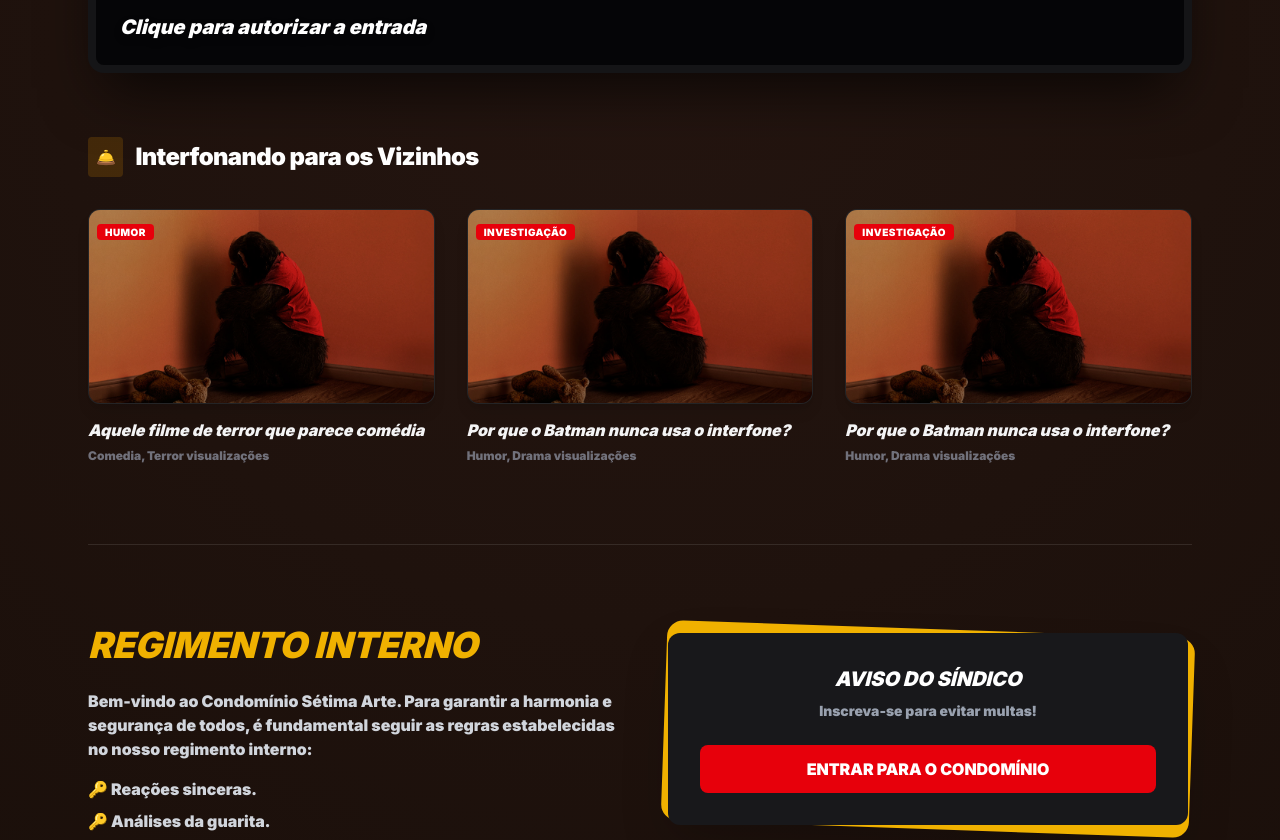
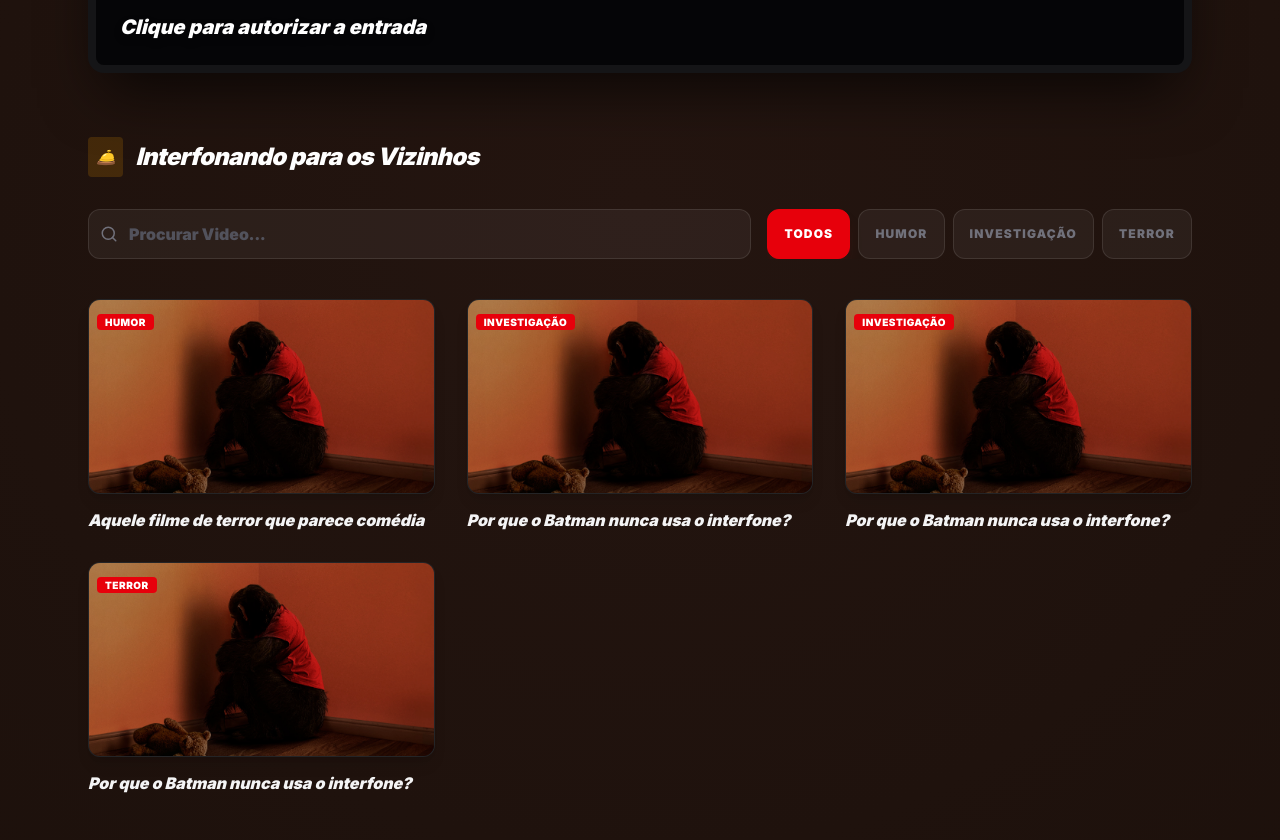
Before and after one commit to MatheusDuarteM/portaria7, a Next.js app: page / in a window 1280 px wide. Shown: the part 940-1780 px from the top of the page. Built offline with nearby package versions, Linux system fonts and the light colour scheme.

Commit message:
Criado notas especificas e feito uma media de nota e adicionado campo de filtagem dos videos

```diff
--- a/components/components-feedback/section-feedback.tsx
+++ b/components/components-feedback/section-feedback.tsx
@@ -1,26 +1,81 @@
 "use client";
-import { useState } from "react";
+import { useState, useMemo } from "react";
 import { movies, MovieFeedback } from "@/lib/valuesPage";
 import Image from "next/image";
-import { X } from "lucide-react"; // Importe para um ícone de fechar mais elegante
+import { X, Search, Filter } from "lucide-react";
 
 export function SectionFeedback() {
   const [selected, setSelected] = useState<MovieFeedback | null>(null);
+  const [searchTerm, setSearchTerm] = useState("");
+  const [activeCategory, setActiveCategory] = useState("Todos");
+
+  // 1. Extrair categorias únicas automaticamente
+  const categories = useMemo(() => {
+    const cats = movies.map((m) => m.category);
+    return ["Todos", ...Array.from(new Set(cats))];
+  }, []);
+
+  // 2. Filtrar a lista de filmes baseada nos estados
+  const filteredMovies = useMemo(() => {
+    return movies.filter((movie) => {
+      const matchesSearch = movie.title
+        .toLowerCase()
+        .includes(searchTerm.toLowerCase());
+      const matchesCategory =
+        activeCategory === "Todos" || movie.category === activeCategory;
+      return matchesSearch && matchesCategory;
+    });
+  }, [searchTerm, activeCategory]);
 
   return (
     <section className="mb-20 px-4 md:px-0" id="videos">
-      {/* Título com ajuste de responsividade */}
-      <h2 className="text-xl md:text-2xl font-bold flex items-center gap-3 text-white mb-8 tracking-tight">
+      <h2 className="text-xl md:text-2xl font-bold flex items-center gap-3 text-white mb-8 tracking-tight italic">
         <span className="bg-yellow-600/20 p-2 rounded text-base">🛎️</span>
         Interfonando para os Vizinhos
       </h2>
 
-      {/* Grid Responsiva: 1 coluna no mobile, 2 no tablet, 3 no desktop */}
+      {/* --- ÁREA DE FILTROS --- */}
+      <div className="flex flex-col md:flex-row gap-4 mb-10">
+        {/* Busca por Nome */}
+        <div className="relative flex-1">
+          <Search
+            className="absolute left-3 top-1/2 -translate-y-1/2 text-zinc-500"
+            size={18}
+          />
+          <input
+            type="text"
+            placeholder="Procurar Video..."
+            className="w-full bg-white/5 border border-white/10 rounded-xl py-3 pl-10 pr-4 text-white placeholder:text-zinc-600 focus:outline-none focus:border-red-600/50 transition"
+            value={searchTerm}
+            onChange={(e) => setSearchTerm(e.target.value)}
+          />
+        </div>
+
+        {/* Filtro por Categorias */}
+        <div className="flex gap-2 overflow-x-auto pb-2 md:pb-0 no-scrollbar">
+          {categories.map((cat) => (
+            <button
+              key={cat}
+              onClick={() => setActiveCategory(cat)}
+              className={`px-4 py-2 rounded-xl text-xs font-bold uppercase tracking-widest border transition-all whitespace-nowrap ${
+                activeCategory === cat
+                  ? "bg-red-600 border-red-600 text-white shadow-lg shadow-red-900/20"
+                  : "bg-white/5 border-white/10 text-zinc-500 hover:text-white hover:border-white/20"
+              }`}
+            >
+              {cat}
+            </button>
+          ))}
+        </div>
+      </div>
+
+      {/* --- GRID DE VÍDEOS FILTRADOS --- */}
+      {filteredMovies.length > 0 ? (
         <div className="grid grid-cols-1 sm:grid-cols-2 md:grid-cols-3 gap-6 md:gap-8">
-        {movies.map((movie, i) => (
+          {filteredMovies.map((movie, i) => (
             <div
               key={i}
-            className="group cursor-pointer flex flex-col"
+              className="group cursor-pointer flex flex-col animate-in fade-in zoom-in duration-300"
               onClick={() => setSelected(movie)}
             >
               <div className="aspect-video bg-zinc-900 rounded-xl mb-4 overflow-hidden relative border border-white/5 shadow-lg group-hover:border-red-600/30 transition-all">
@@ -29,7 +84,6 @@ export function SectionFeedback() {
                     {movie.category}
                   </span>
                 </div>
-
                 <Image
                   src={movie.imageUrl}
                   alt={movie.title}
@@ -37,32 +91,32 @@ export function SectionFeedback() {
                   sizes="(max-width: 768px) 100vw, 33vw"
                   className="object-cover group-hover:scale-105 transition duration-500 z-10"
                 />
-
-              {/* Overlay suave para melhorar leitura do hover no mobile */}
                 <div className="absolute inset-0 bg-black/20 group-hover:bg-transparent transition-colors z-10" />
               </div>
-
               <h4 className="font-bold text-zinc-100 group-hover:text-red-500 transition italic text-sm md:text-base leading-tight">
                 {movie.title}
               </h4>
-            <p className="text-[11px] md:text-xs text-zinc-500 mt-2 font-medium">
-              {movie.views}
-            </p>
             </div>
           ))}
         </div>
+      ) : (
+        <div className="text-center py-20 bg-white/5 rounded-3xl border border-dashed border-white/10">
+          <p className="text-zinc-500 italic">
+            Nenhum vizinho encontrado com esses critérios... 🛎️
+          </p>
+        </div>
+      )}
 
-      {/* Modal - Ajustado para ser "Mobile First" */}
+      {/* --- MODAL (Mantido igual ao seu, apenas ajustando z-index) --- */}
       {selected && (
         <div
-          className="fixed inset-0 bg-black/95 backdrop-blur-md z-100 flex items-end md:items-center justify-center p-0 md:p-4"
+          className="fixed inset-0 bg-black/95 backdrop-blur-md z-110 flex items-end md:items-center justify-center p-0 md:p-4"
           onClick={() => setSelected(null)}
         >
           <div
             className="bg-[#1a0f0a] border-t md:border border-white/10 rounded-t-3xl md:rounded-2xl max-w-lg w-full max-h-[90vh] overflow-y-auto p-6 md:p-8 relative shadow-2xl animate-in slide-in-from-bottom duration-300"
             onClick={(e) => e.stopPropagation()}
           >
-            {/* Botão Fechar otimizado para toque */}
             <button
               className="absolute top-4 right-4 text-zinc-500 hover:text-white p-2"
               onClick={() => setSelected(null)}
@@ -74,23 +128,32 @@ export function SectionFeedback() {
               {selected.title}
             </h2>
 
-            {/* Nota de Destaque */}
             <div className="flex items-center gap-4 mb-8 bg-black/40 p-4 rounded-xl border border-white/5">
+              <p className="text-xs md:text-sm text-zinc-400 leading-snug">
+                Média das avaliações <br className="hidden md:block" />
+              </p>
               <span className="text-4xl md:text-5xl font-black text-yellow-500">
                 {selected.rating}
               </span>
-              <p className="text-xs md:text-sm text-zinc-400 italic leading-snug">
-                Média das avaliações <br className="hidden md:block" /> dos
-                porteiros da 7
-              </p>
             </div>
 
-            {/* Seção de Feedbacks Individuais */}
             <div className="space-y-6 mb-8">
               {[
-                { user: selected.youtuber, fb: selected.feedback },
-                { user: selected.youtuber2, fb: selected.feedback2 },
-                { user: selected.youtuber3, fb: selected.feedback3 },
+                {
+                  user: selected.youtuber,
+                  fb: selected.feedback,
+                  nota: selected.nota1,
+                },
+                {
+                  user: selected.youtuber2,
+                  fb: selected.feedback2,
+                  nota: selected.nota2,
+                },
+                {
+                  user: selected.youtuber3,
+                  fb: selected.feedback3,
+                  nota: selected.nota3,
+                },
               ].map(
                 (item, idx) =>
                   item.user && (
@@ -100,6 +163,9 @@ export function SectionFeedback() {
                       </p>
                       <p className="text-zinc-300 italic text-sm md:text-base leading-relaxed border-l-2 border-zinc-700 group-hover/item:border-red-600 transition-colors pl-4">
                         {item.fb}
+                      </p>
+                      <p className="text-yellow-500 font-bold text-lg md:text-xl mt-2">
+                        Nota: {item.nota}
                       </p>
                     </div>
                   ),
--- a/lib/valuesPage.tsx
+++ b/lib/valuesPage.tsx
@@ -1,15 +1,18 @@
 // lib/data.ts
+
 export interface MovieFeedback {
   title: string;
   category: string;
-  views: string;
   imageUrl: string;
   youtuber: string;
   feedback: string;
+  nota1: number;
   youtuber2: string;
   feedback2: string;
+  nota2: number;
   youtuber3: string;
   feedback3: string;
+  nota3: number;
   rating: number;
   videoLink: string;
 }
@@ -18,49 +21,74 @@ export const movies: MovieFeedback[] = [
   {
     title: "Aquele filme de terror que parece comédia",
     category: "Humor",
-    views: "Comedia, Terror visualizações",
     imageUrl: "/oprimata.jpg",
     youtuber: "Duartinh10",
     feedback: "Uma verdadeira pérola do cinema 'B'...",
+    nota1: 8.5,
     youtuber2: "Café com Fritas",
     feedback2: "O filme é tão ruim que chega a ser bom...",
+    nota2: 7.0,
     youtuber3: "Sombra",
     feedback3: "Recomendo para quem quer uma experiência única...",
-    rating: 8.5,
+    nota3: 9.0,
+    rating: Number(((8.5 + 7.0 + 9.0) / 3).toFixed(1)),
     videoLink: "https://www.youtube.com/watch?v=dQw4w9WgXcQ",
   },
   {
     title: "Por que o Batman nunca usa o interfone?",
     category: "Investigação",
-    views: "Humor, Drama visualizações",
     imageUrl: "/oprimata.jpg",
     youtuber: "Duartinh10",
     feedback:
       "Uma análise necessária sobre a segurança de condomínios em Gotham.",
+    nota1: 9.2,
     youtuber2: "Café com Fritas",
     feedback2:
       "O vídeo explora de forma divertida e crítica as possíveis razões por trás dessa escolha do Batman, misturando humor e investigação.",
+    nota2: 8.8,
     youtuber3: "Sombra",
     feedback3:
       "Indispensável para fãs de super-heróis e entusiastas de teorias conspiratórias sobre a vida cotidiana dos vigilantes urbanos.",
-    rating: 9.2,
+    nota3: 9.6,
+    rating: Number(((9.2 + 8.8 + 9.6) / 3).toFixed(1)),
     videoLink: "https://www.youtube.com/watch?v=exemplo2",
   },
   {
     title: "Por que o Batman nunca usa o interfone?",
     category: "Investigação",
-    views: "Humor, Drama visualizações",
     imageUrl: "/oprimata.jpg",
     youtuber: "Duartinh10",
     feedback:
       "Uma análise necessária sobre a segurança de condomínios em Gotham.",
+    nota1: 9.2,
     youtuber2: "Café com Fritas",
     feedback2:
       "O vídeo explora de forma divertida e crítica as possíveis razões por trás dessa escolha do Batman, misturando humor e investigação.",
+    nota2: 8.8,
     youtuber3: "Sombra",
     feedback3:
       "Indispensável para fãs de super-heróis e entusiastas de teorias conspiratórias sobre a vida cotidiana dos vigilantes urbanos.",
-    rating: 9.2,
+    nota3: 9.6,
+    rating: Number(((9.2 + 8.8 + 9.6) / 3).toFixed(1)),
+    videoLink: "https://www.youtube.com/watch?v=exemplo2",
+  },
+  {
+    title: "Por que o Batman nunca usa o interfone?",
+    category: "Terror",
+    imageUrl: "/oprimata.jpg",
+    youtuber: "Duartinh10",
+    feedback:
+      "Uma análise necessária sobre a segurança de condomínios em Gotham.",
+    nota1: 9.2,
+    youtuber2: "Café com Fritas",
+    feedback2:
+      "O vídeo explora de forma divertida e crítica as possíveis razões por trás dessa escolha do Batman, misturando humor e investigação.",
+    nota2: 8.8,
+    youtuber3: "Sombra",
+    feedback3:
+      "Indispensável para fãs de super-heróis e entusiastas de teorias conspiratórias sobre a vida cotidiana dos vigilantes urbanos.",
+    nota3: 9.6,
+    rating: Number(((9.2 + 8.8 + 9.6) / 3).toFixed(1)),
     videoLink: "https://www.youtube.com/watch?v=exemplo2",
   },
 ];
```
Lines whose indentation alone changed are shown as unchanged.
